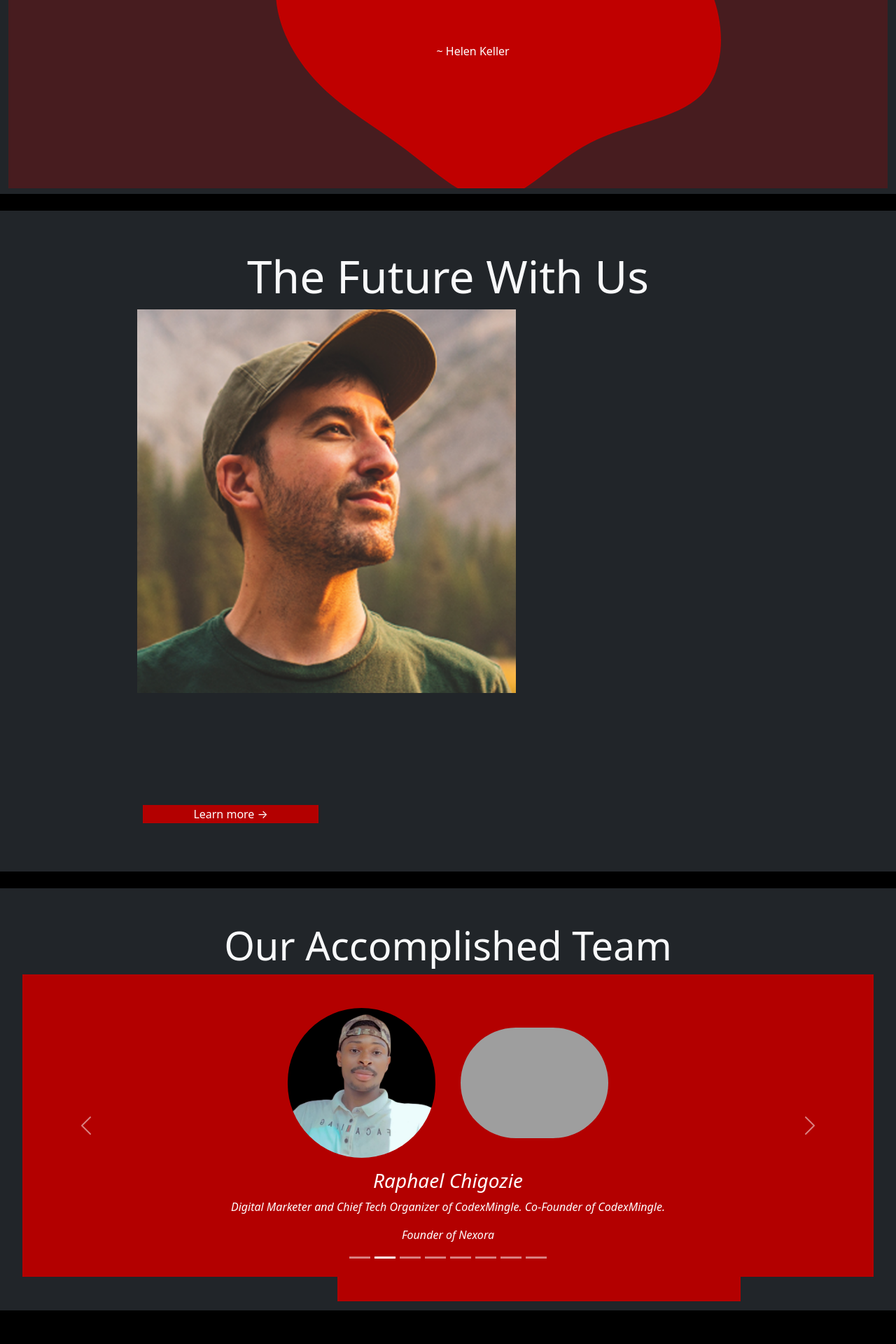
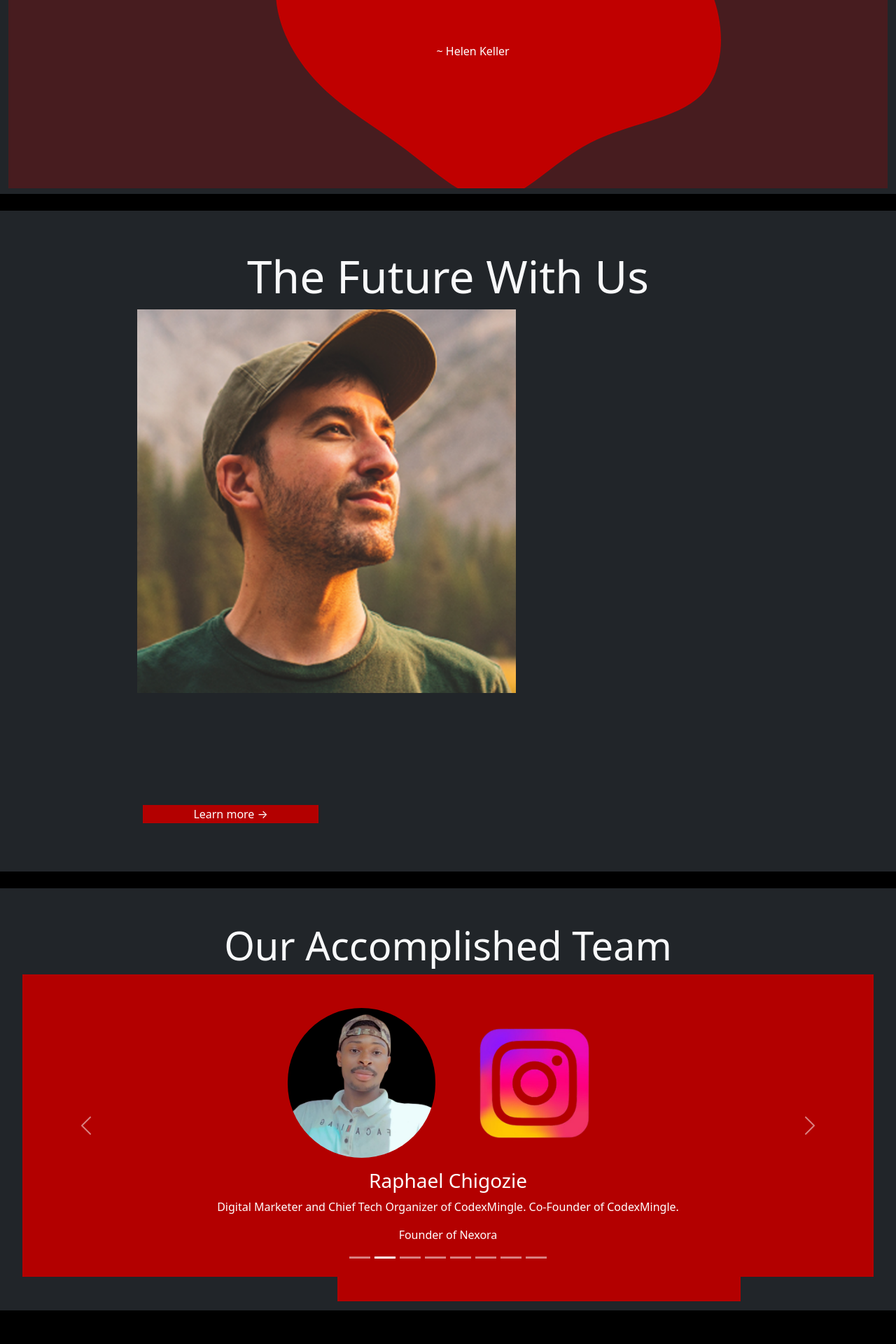
Before and after one commit to My-codeteam/CodeXio, a Django app: page / in a window 1280 px wide. Shown: the part 1533-3453 px from the top of the page at 70% size. Run offline with Django 4.2, Linux system fonts and the light colour scheme; some libraries are stand-ins or nearby versions; grey boxes are pictures that could not be loaded.

Commit message:
Update index.html

```diff
--- a/codexio_main/templates/codexio_main/index.html
+++ b/codexio_main/templates/codexio_main/index.html
@@ -116,7 +116,7 @@
             <div class="carousel-item active" data-bs-interval="1000">
                 <div>
                     <img src="{% static "codexio_main/images/team-pics/team-5.png" %}" alt="pic">
-                    <a href="https://github.com/Bountukp20" class="instagram"><i class="bi bi-github"></li></a>
+                    <a href="https://github.com/Bountukp20" class="instagram"><img src="{% static "codexio_main/images/social-icons/github-icon.png" %}"></a>
                 </div>
                 <h3 class="team-h3">Marvel Ukpong</h3>
                 <p>Python/Django Web Developer and Data Scientist and Analyst.</p>
@@ -125,7 +125,7 @@
             <div class="carousel-item">
                 <div>
                     <img src="{% static "codexio_main/images/team-pics/team-4.png" %}" alt="pic">
-                    <a href="#" class="instagram"><img src="{% static "codexio_main/images/social-icons/Instagram_icon.png" %}"></a>
+                    <a href="#" class="instagram"><img src="{% static "codexio_main/images/social-icons/Instagram-icon.png" %}"></a>
                 </div>
                 <h3 class="team-h3">Raphael Chigozie</h3>
                 <p>Digital Marketer and Chief Tech Organizer of CodexMingle. Co-Founder of CodexMingle.</p>
@@ -134,7 +134,7 @@
             <div class="carousel-item">
                 <div>
                     <img src="#" alt="pic">
-                    <a href="#" class="instagram"><i class="fab fa-github"></li></a>
+                    <a href="#" class="instagram"><img src="{% static "codexio_main/images/social-icons/Instagram-icon.png" %}"></a>
                 </div>
                 <h3 class="team-h3">Samuel Oleru</h3>
                 <p>Front-end Developer and Business Manager.</p>
@@ -143,7 +143,7 @@
             <div class="carousel-item">
                 <div>
                     <img src="{% static "codexio_main/images/team-pics/team-3.png" %}" alt="pic">
-                    <a href="#" class="instagram"><i class="fab fa-github"></li></a>
+                    <a href="#" class="instagram"><img src="{% static "codexio_main/images/social-icons/Instagram-icon.png" %}"></a>
                 </div>
                 <h3 class="team-h3">Michelle Nifemi</h3>
                 <p>Fullstack/Django Web Developer and Data Adminstrator and Analyst.</p>
@@ -151,7 +151,7 @@
             <div class="carousel-item">
                 <div>
                     <img src="{% static "codexio_main/images/team-pics/team-6.png" %}" alt="pic">
-                    <a href="#" class="instagram"><i class="fab fa-github"></li></a>
+                    <a href="#" class="instagram"><img src="{% static "codexio_main/images/social-icons/Instagram-icon.png" %}"></a>
                 </div>
                 <h3 class="team-h3">Idris Olasunkanmi</h3>
                 <p>React Front-end Developer</p>
@@ -167,7 +167,7 @@
             <div class="carousel-item">
                 <div>
                     <img src="{% static "codexio_main/images/team-pics/team-2.png" %}" alt="pic">
-                    <a href="#" class="instagram"><i class="fab fa-github"></li></a>
+                    <a href="#" class="instagram"><img src="{% static "codexio_main/images/social-icons/Instagram-icon.png" %}"></a>
                 </div>
                 <h3 class="team-h3">Destiny Omorhienrhien</h3>
                 <p>Python/Django Developer</p>
```
